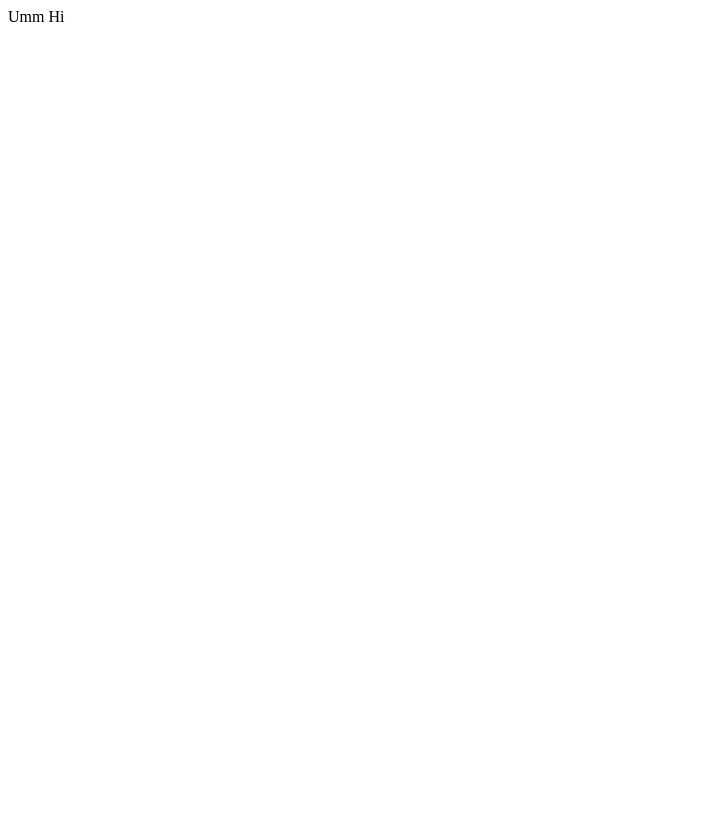
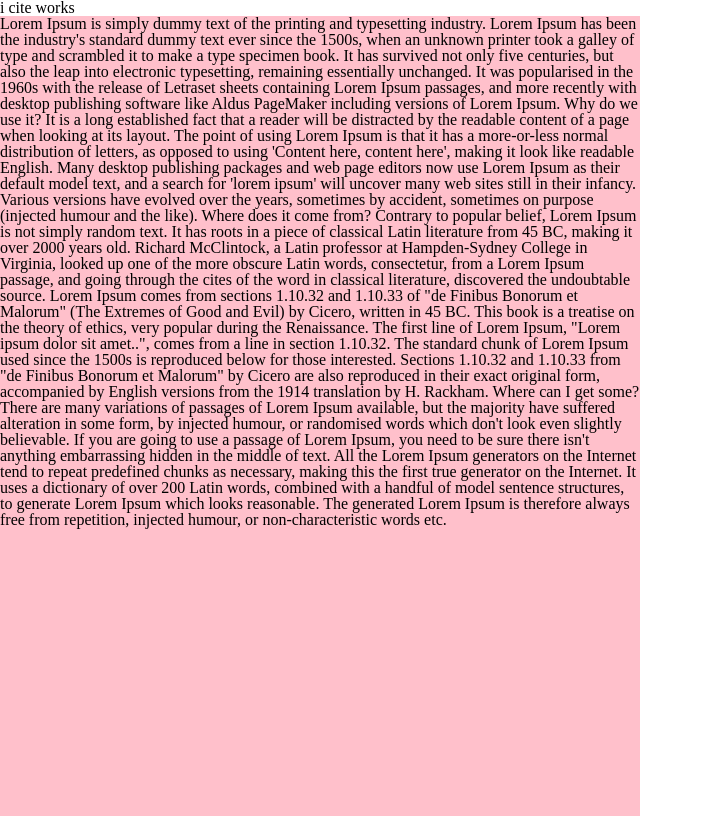
Before and after one commit to gibbonhug/engl-project, a React (Create React App) app: page / in a window 1280 px wide. Shown: the whole page, without its empty margins (0-703 px from the left). Built offline with nearby package versions, Linux system fonts and the light colour scheme.

Commit message:
Create boilerplate CSS and components

```diff
--- a/src/App.tsx
+++ b/src/App.tsx
@@ -1,10 +1,13 @@
 import React from 'react';
+import Cited from './Cited';
+import Main from './Main';
 
 function App() {
   return (
-    <div className="App">
-      Umm Hi
-    </div>
+    <>
+      <Cited />
+      <Main></Main>
+    </>
   );
 }
 
--- /dev/null
+++ b/src/Cited.tsx
@@ -0,0 +1,5 @@
+export default function Cited() {
+    return (
+        <div>i cite works</div>
+    )
+}
--- /dev/null
+++ b/src/Main.tsx
@@ -0,0 +1,17 @@
+export default function Main() {
+    return (
+        <div id='main'>Lorem Ipsum is simply dummy text of the printing and typesetting industry. Lorem Ipsum has been the industry's standard dummy text ever since the 1500s, when an unknown printer took a galley of type and scrambled it to make a type specimen book. It has survived not only five centuries, but also the leap into electronic typesetting, remaining essentially unchanged. It was popularised in the 1960s with the release of Letraset sheets containing Lorem Ipsum passages, and more recently with desktop publishing software like Aldus PageMaker including versions of Lorem Ipsum.
+        Why do we use it?
+
+        It is a long established fact that a reader will be distracted by the readable content of a page when looking at its layout. The point of using Lorem Ipsum is that it has a more-or-less normal distribution of letters, as opposed to using 'Content here, content here', making it look like readable English. Many desktop publishing packages and web page editors now use Lorem Ipsum as their default model text, and a search for 'lorem ipsum' will uncover many web sites still in their infancy. Various versions have evolved over the years, sometimes by accident, sometimes on purpose (injected humour and the like).
+
+        Where does it come from?
+
+        Contrary to popular belief, Lorem Ipsum is not simply random text. It has roots in a piece of classical Latin literature from 45 BC, making it over 2000 years old. Richard McClintock, a Latin professor at Hampden-Sydney College in Virginia, looked up one of the more obscure Latin words, consectetur, from a Lorem Ipsum passage, and going through the cites of the word in classical literature, discovered the undoubtable source. Lorem Ipsum comes from sections 1.10.32 and 1.10.33 of "de Finibus Bonorum et Malorum" (The Extremes of Good and Evil) by Cicero, written in 45 BC. This book is a treatise on the theory of ethics, very popular during the Renaissance. The first line of Lorem Ipsum, "Lorem ipsum dolor sit amet..", comes from a line in section 1.10.32.
+
+        The standard chunk of Lorem Ipsum used since the 1500s is reproduced below for those interested. Sections 1.10.32 and 1.10.33 from "de Finibus Bonorum et Malorum" by Cicero are also reproduced in their exact original form, accompanied by English versions from the 1914 translation by H. Rackham.
+        Where can I get some?
+
+        There are many variations of passages of Lorem Ipsum available, but the majority have suffered alteration in some form, by injected humour, or randomised words which don't look even slightly believable. If you are going to use a passage of Lorem Ipsum, you need to be sure there isn't anything embarrassing hidden in the middle of text. All the Lorem Ipsum generators on the Internet tend to repeat predefined chunks as necessary, making this the first true generator on the Internet. It uses a dictionary of over 200 Latin words, combined with a handful of model sentence structures, to generate Lorem Ipsum which looks reasonable. The generated Lorem Ipsum is therefore always free from repetition, injected humour, or non-characteristic words etc.</div>
+    )
+}
--- a/src/index.tsx
+++ b/src/index.tsx
@@ -1,6 +1,7 @@
 import React from 'react';
 import ReactDOM from 'react-dom/client';
 import App from './App';
+import './style.css';
 
 const root = ReactDOM.createRoot(
   document.getElementById('root') as HTMLElement
--- /dev/null
+++ b/src/scss/_reset.scss
@@ -0,0 +1,50 @@
+/*
+	CSS Reset
+	http://meyerweb.com/eric/tools/css/reset/
+	v2.0 | 20110126
+	License: none (public domain)
+*/
+
+html, body, div, span, applet, object, iframe,
+h1, h2, h3, h4, h5, h6, p, blockquote, pre,
+a, abbr, acronym, address, big, cite, code,
+del, dfn, em, img, ins, kbd, q, s, samp,
+small, strike, strong, sub, sup, tt, var,
+b, u, i, center,
+dl, dt, dd, ol, ul, li,
+fieldset, form, label, legend,
+table, caption, tbody, tfoot, thead, tr, th, td,
+article, aside, canvas, details, embed,
+figure, figcaption, footer, header, hgroup,
+menu, nav, output, ruby, section, summary,
+time, mark, audio, video {
+	margin: 0;
+	padding: 0;
+	border: 0;
+	font-size: 100%;
+	font: inherit;
+	vertical-align: baseline;
+}
+/* HTML5 display-role reset for older browsers */
+article, aside, details, figcaption, figure,
+footer, header, hgroup, menu, nav, section {
+	display: block;
+}
+body {
+	line-height: 1;
+}
+ol, ul {
+	list-style: none;
+}
+blockquote, q {
+	quotes: none;
+}
+blockquote:before, blockquote:after,
+q:before, q:after {
+	content: '';
+	content: none;
+}
+table {
+	border-collapse: collapse;
+	border-spacing: 0;
+}
--- /dev/null
+++ b/src/scss/main.scss
@@ -0,0 +1,2 @@
+@import './reset';
+@import './react_components/Main';
--- /dev/null
+++ b/src/scss/react_components/_Main.scss
@@ -0,0 +1,6 @@
+#main {
+    // [color] on half side scroll text
+    background-color: pink;
+    height: 100vh;
+    width: 50vw;
+}
--- /dev/null
+++ b/src/style.css
@@ -0,0 +1,63 @@
+/*
+	CSS Reset
+	http://meyerweb.com/eric/tools/css/reset/
+	v2.0 | 20110126
+	License: none (public domain)
+*/
+html, body, div, span, applet, object, iframe,
+h1, h2, h3, h4, h5, h6, p, blockquote, pre,
+a, abbr, acronym, address, big, cite, code,
+del, dfn, em, img, ins, kbd, q, s, samp,
+small, strike, strong, sub, sup, tt, var,
+b, u, i, center,
+dl, dt, dd, ol, ul, li,
+fieldset, form, label, legend,
+table, caption, tbody, tfoot, thead, tr, th, td,
+article, aside, canvas, details, embed,
+figure, figcaption, footer, header, hgroup,
+menu, nav, output, ruby, section, summary,
+time, mark, audio, video {
+  margin: 0;
+  padding: 0;
+  border: 0;
+  font-size: 100%;
+  font: inherit;
+  vertical-align: baseline;
+}
+
+/* HTML5 display-role reset for older browsers */
+article, aside, details, figcaption, figure,
+footer, header, hgroup, menu, nav, section {
+  display: block;
+}
+
+body {
+  line-height: 1;
+}
+
+ol, ul {
+  list-style: none;
+}
+
+blockquote, q {
+  quotes: none;
+}
+
+blockquote:before, blockquote:after,
+q:before, q:after {
+  content: "";
+  content: none;
+}
+
+table {
+  border-collapse: collapse;
+  border-spacing: 0;
+}
+
+#main {
+  background-color: pink;
+  height: 100vh;
+  width: 50vw;
+}
+
+/*# sourceMappingURL=style.css.map */
```
Also changed, not shown: 1 other file (tests, documents, lock files or other folders).
